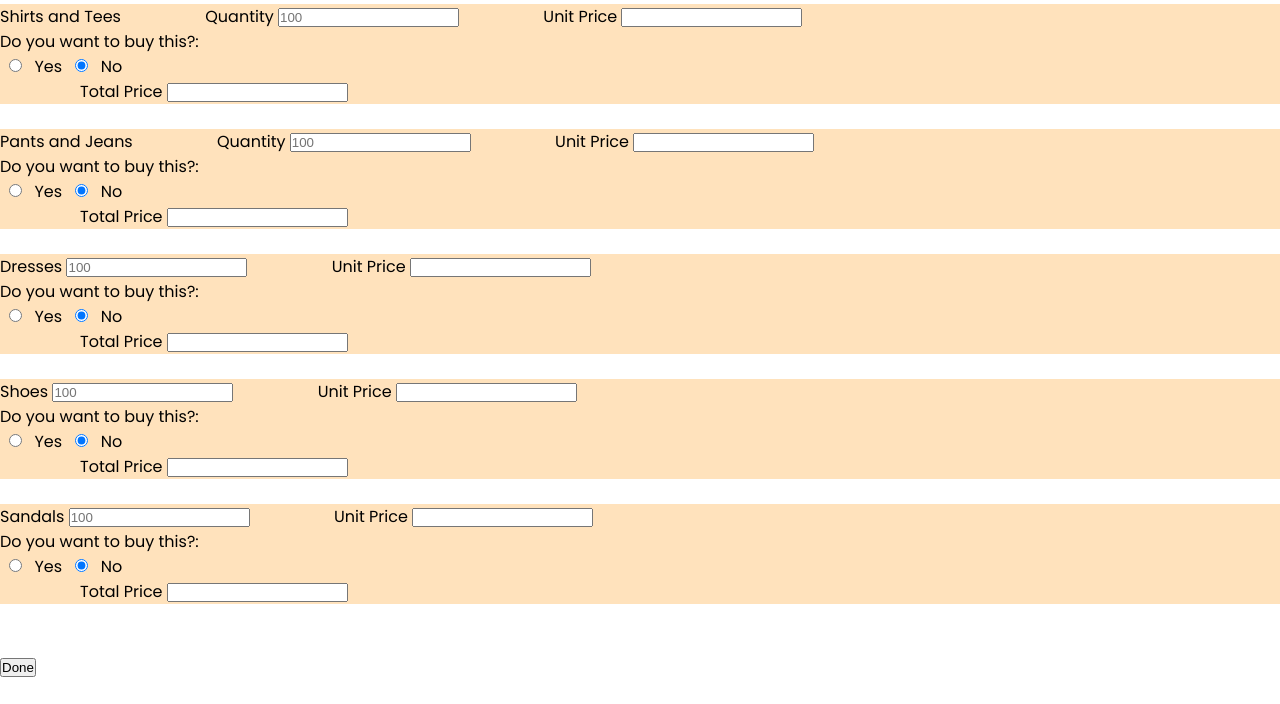
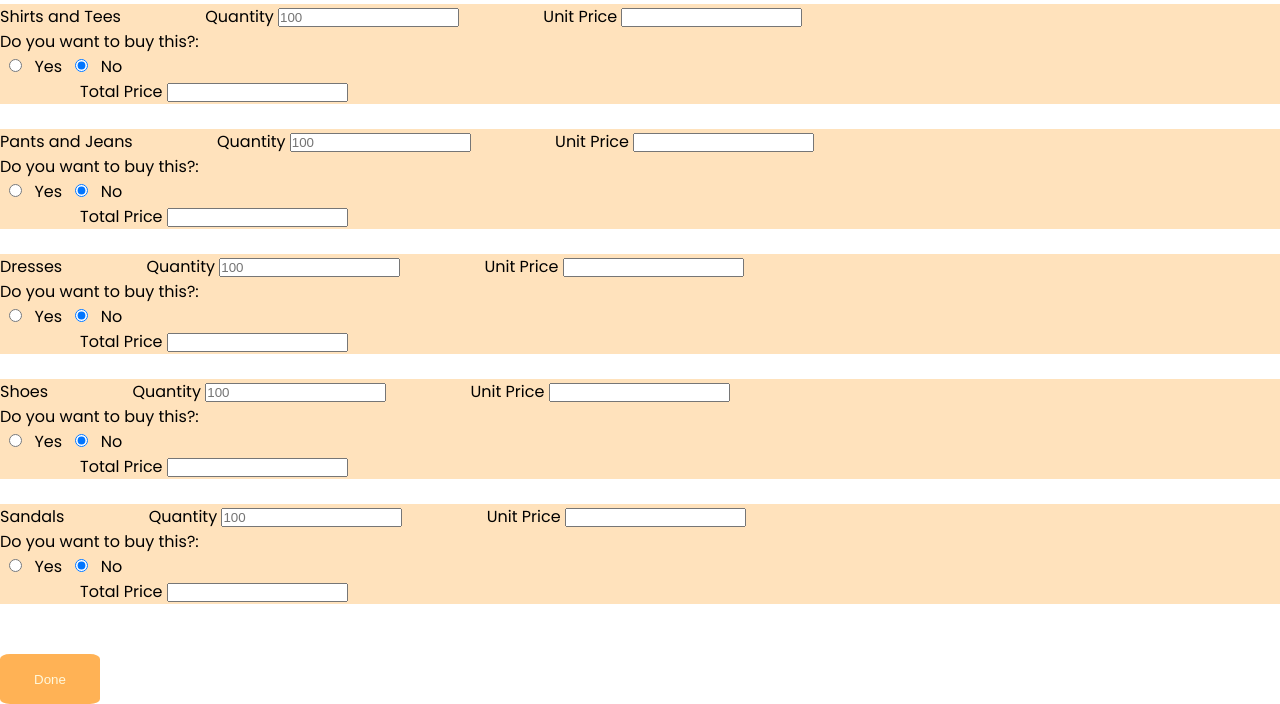
Before and after one commit to gowr1/Whole-sale-DBMS, a PHP site: page /buyerpage.php in a window 1280 px wide. Shown: the part 1053-1757 px from the top of the page. Before the commit the page ends 1730 px from the top, so only its background shows below. Run offline with PHP 8.4, Linux system fonts and the light colour scheme; data that the repository does not hold is empty.

Commit message:
buyerpage edited

```diff
--- a/buyerpage.php
+++ b/buyerpage.php
@@ -10,6 +10,14 @@ $result = $conn->query($query);
     <meta http-equiv="X-UA-Compatible" content="IE=edge">
     <meta name="viewport" content="width=device-width, initial-scale=1.0">
     <title>Stocks</title>
+    <style>input[type=submit] {
+    background-color: rgb(255, 178, 85);
+    width: 100px;
+    height: 50px;
+    border-style: unset;
+    border-radius: 10%;
+    color: cornsilk;
+    }</style>
     <link rel="stylesheet" href="https://cdnjs.cloudflare.com/ajax/libs/font-awesome/5.15.4/css/all.min.css" integrity="sha512-1ycn6IcaQQ40/MKBW2W4Rhis/DbILU74C1vSrLJxCq57o941Ym01SwNsOMqvEBFlcgUa6xLiPY/NS5R+E6ztJQ==" crossorigin="anonymous" referrerpolicy="no-referrer" />
     <link rel = "stylesheet" href = "stylebp.css">
 </head>
@@ -90,6 +98,7 @@ $result = $conn->query($query);
 <br>
 <fieldset id="f3">
     <label id="iname">Dresses</label>
+    <label id="qty">Quantity</label>
     <input type="text" placeholder="100" class="form-control" id="quantity" name="quantity3">
 
     <label id="up">Unit Price</label>
@@ -107,7 +116,7 @@ $result = $conn->query($query);
 <br>
 <fieldset id="f4">
     <label id="iname">Shoes</label>
-
+    <label id="qty">Quantity</label>
     <input type="text" placeholder="100" class="form-control" id="quantity" name="quantity4">
 
     <label id="up">Unit Price</label>
@@ -125,7 +134,7 @@ $result = $conn->query($query);
 </br>
 <fieldset id="f5">
     <label id="iname">Sandals</label>
-
+    <label id="qty">Quantity</label>
     <input type="text" placeholder="100" class="form-control" id="quantity" name="quantity5">
 
     <label id="up">Unit Price</label>
@@ -142,7 +151,7 @@ $result = $conn->query($query);
 </fieldset>
 <br>
 <br>
-<input type="submit" id="trans" class="btn btn-success" value="Done">
+<input type="submit" id="trans" class="btn_btn-success" value="Done">
 </form>
 
 </div>
--- a/login.php
+++ b/login.php
@@ -29,7 +29,7 @@
     while($row = $result->fetch_assoc()) {
       if ($row['user_name'] === $email && $row['password'] === $pswrd) {
           $_SESSION['user_name'] = $row['user_name'];
-          $_SESSION['uid'] = $row['uid'];
+          $_SESSION['u_id'] = $row['uid'];
         }
     }
     if ($category == 1) {
@@ -38,7 +38,7 @@
       exit();
     } else if ($category == 0) {
       $_SESSION['category'] = 'Buyer';
-      header("Location: buyerpage.html");
+      header("Location: buyerpage.php");
       exit();
     }
 }
--- a/stylebp.css
+++ b/stylebp.css
@@ -240,12 +240,13 @@ h2{
 #qty,#up,#tp{
     padding-left: 5em;
 }
-button{
+input[type=submit] {
     background-color: rgb(255, 178, 85);
     width: 100px;
     height: 50px;
     border-style: unset;
     border-radius: 10%;
+    color: cornsilk;
 }
 a{
     text-decoration: none;
--- a/transaction.php
+++ b/transaction.php
@@ -1,5 +1,5 @@
 <?php
-$transaction_id = $_GET['transaction_id'];
+//$transaction_id = $_GET['transaction_id'];
 ?>
 <style>
     .transaction-details {
```
Also changed, not shown: add_product.php (+25 -9 lines).
